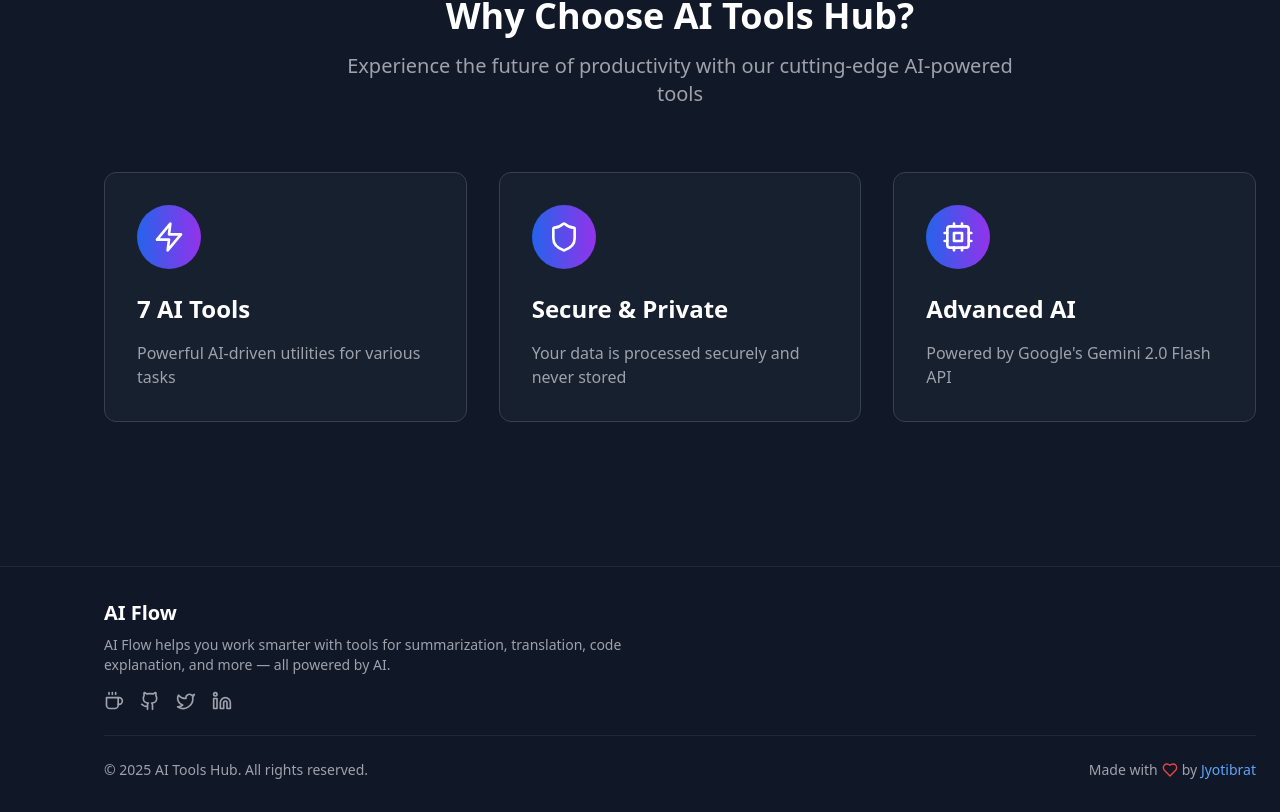
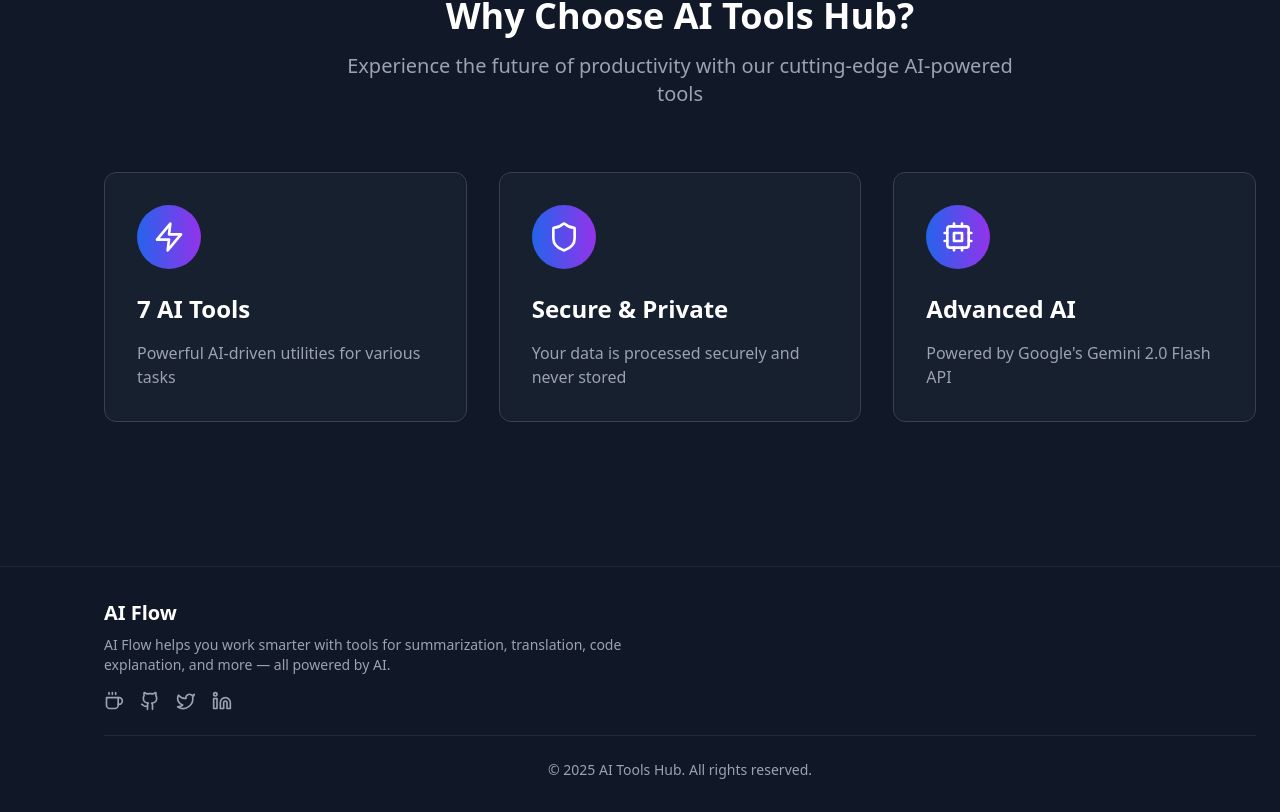
Before and after one commit to alizahh-7/AI-Flow, a React (Vite) app: page / in a window 1280 px wide. Shown: the part 948-1760 px from the top of the page. Built offline with nearby package versions, Linux system fonts and the light colour scheme; no server answers.

Commit message:
make adjustments in the footer

```diff
--- a/src/components/Footer.tsx
+++ b/src/components/Footer.tsx
@@ -1,6 +1,6 @@
 import React from "react";
 import { motion } from "framer-motion";
-import { Github, Twitter, Linkedin, Coffee, Heart } from "lucide-react";
+import { Github, Twitter, Linkedin, Coffee } from "lucide-react";
 
 const Footer: React.FC = () => {
     const currentYear = new Date().getFullYear();
@@ -39,7 +39,7 @@ const Footer: React.FC = () => {
             transition={{ duration: 0.8 }}
             className="bg-gray-900/95 backdrop-blur-md border-t border-gray-800 text-gray-400 px-6 py-8"
         >
-            <div className="mx-auto lg:ml-20 2xl:mx-auto max-w-6xl ">
+            <div className="mx-auto lg:ml-20 2xl:mx-auto max-w-6xl">
                 <div className="flex flex-col lg:flex-row justify-between items-start gap-6 mb-6">
                     {/* Brand Info */}
                     <div className="max-w-xl">
@@ -65,23 +65,8 @@ const Footer: React.FC = () => {
                 </div>
 
                 {/* Footer Bottom */}
-                <div className="border-t border-gray-800 pt-6 flex flex-col md:flex-row items-center justify-between text-sm">
+                <div className="border-t border-gray-800 pt-6 text-sm text-center">
                     <p>© {currentYear} AI Tools Hub. All rights reserved.</p>
-                    <div className="flex items-center space-x-1">
-                        <span>Made with</span>
-                        <Heart className="w-4 h-4 text-red-500 mx-1" />
-                        <span>
-                            by{" "}
-                            <a
-                                href="https://github.com/Jyotibrat"
-                                target="_blank"
-                                rel="noopener noreferrer"
-                                className="text-blue-400 hover:text-blue-500 transition-colors"
-                            >
-                                Jyotibrat
-                            </a>
-                        </span>
-                    </div>
                 </div>
             </div>
         </motion.footer>
```
